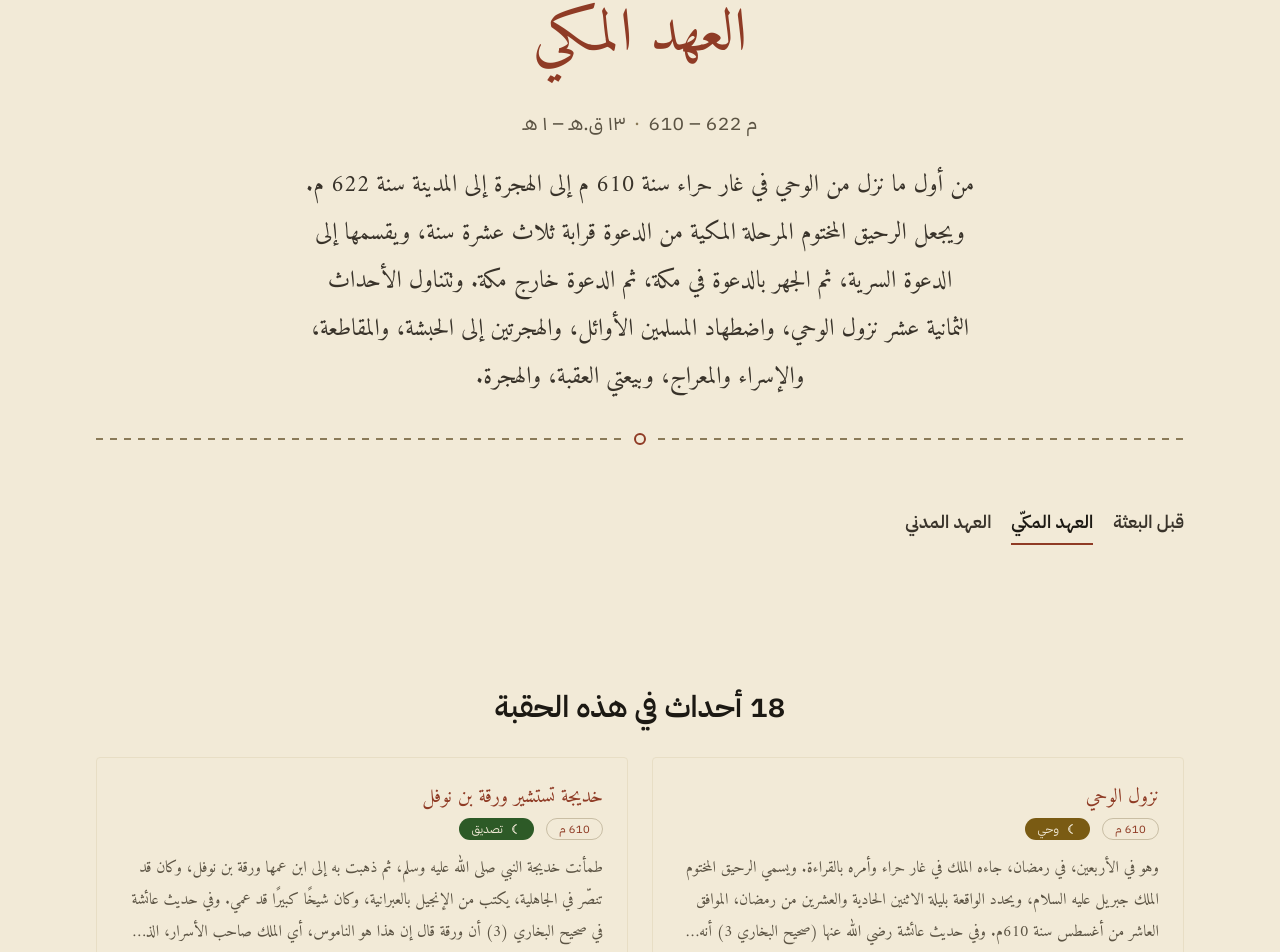
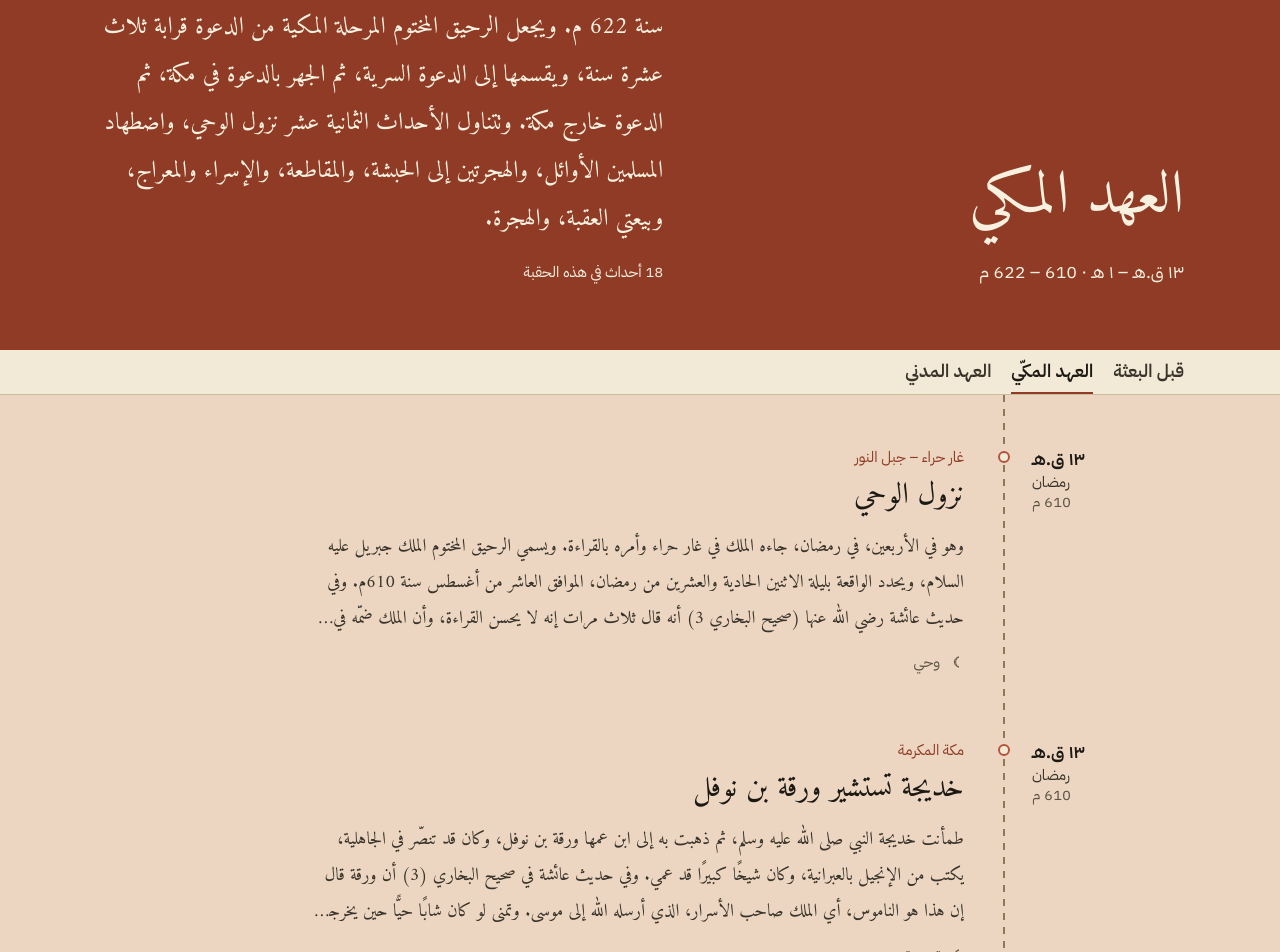
Before and after one commit to Abdalla-Eldoumani/seerah, a Next.js app: page /ar/era/meccan in a window 1280 px wide. Shown: the part 174-1126 px from the top of the page. Built offline with nearby package versions, Linux system fonts and the light colour scheme; no server answers.

Commit message:
give each era page a solid strip and the same ledger

```diff
--- a/src/app/[locale]/era/[eraId]/page.tsx
+++ b/src/app/[locale]/era/[eraId]/page.tsx
@@ -7,13 +7,10 @@ import { getTranslations, setRequestLocale } from 'next-intl/server';
 import { getEraMetadata, getEventsByEra } from '@/lib/data';
 import { generateEraMetadata } from '@/lib/metadata';
 import { Container } from '@/components/ui/Container';
-import { Divider } from '@/components/ui/Divider';
-import { Badge } from '@/components/ui/Badge';
 import EraNav from '@/components/navigation/EraNav';
-import { Link } from '@/i18n/navigation';
-import { getCategoryColor } from '@/config/categories';
-import { CategoryGlyph } from '@/components/icons/CategoryGlyph';
-import { formatEraTimespan, formatGregorianYear } from '@/lib/dates';
+import TimelineEraSection from '@/components/timeline/TimelineEraSection';
+import { eraStyle } from '@/lib/era-style';
+import { formatEraTimespan } from '@/lib/dates';
 import { ERA_IDS, type EraId } from '@/types/seerah';
 import { routing } from '@/i18n/routing';
 
@@ -51,28 +48,26 @@ export default async function EraPage({
   if (!era) notFound();
   const events = getEventsByEra(era.id);
   const tEra = await getTranslations({ locale, namespace: 'era' });
-  const tCategories = await getTranslations({ locale, namespace: 'categories' });
   const isAr = locale === 'ar';
   const timespan = formatEraTimespan(era, locale);
   const described = localizedField(era, 'description', locale);
 
-  const eraTitle = tEra(`names.${eraId}`);
   const countLabel =
     events.length === 1
       ? tEra('eventsCountSingular', { count: events.length })
       : tEra('eventsCountPlural', { count: events.length });
 
   return (
-    <div className="bg-parchment pb-24">
-      <section className="py-16 md:py-24">
-        <Container className="text-center space-y-6">
+    <div>
+      <section className="era-strip" style={eraStyle(era)}>
+        <Container className="grid gap-8 py-12 md:grid-cols-[minmax(0,5fr)_minmax(0,6fr)] md:items-end md:gap-12 md:py-16">
+          <div className="space-y-3">
             {/* On Arabic the Arabic era name is the h1; elsewhere the translated name is. */}
             {isAr ? (
               <h1
                 dir="rtl"
                 lang="ar"
-              className="font-arabic text-4xl md:text-5xl lg:text-6xl leading-relaxed"
-              style={{ color: era.themeColor }}
+                className="font-arabic text-5xl leading-relaxed md:text-6xl"
               >
                 {era.titleArabic}
               </h1>
@@ -81,112 +76,45 @@ export default async function EraPage({
                 <p
                   dir="rtl"
                   lang="ar"
-                className="font-arabic text-3xl md:text-4xl lg:text-5xl leading-relaxed"
-                style={{ color: era.themeColor }}
+                  className="w-fit font-arabic text-3xl leading-relaxed md:text-4xl"
                 >
                   {era.titleArabic}
                 </p>
-              <h1 className="font-display text-4xl md:text-5xl lg:text-6xl font-semibold text-ink tracking-tight">
-                {eraTitle}
+                <h1 className="font-display text-4xl font-bold tracking-tight md:text-6xl">
+                  {tEra(`names.${eraId}`)}
                 </h1>
               </>
             )}
+            <p className="text-lg">
+              {timespan.primary} &middot; {timespan.secondary}
+            </p>
+          </div>
 
-          <p className="font-body text-lg md:text-xl text-ink-soft" dir="ltr">
-            <span dir="ltr">{timespan.primary}</span>
-            <span className="mx-2 text-gold" aria-hidden="true">
-              ·
-            </span>
-            <span dir="ltr">{timespan.secondary}</span>
-          </p>
-
+          <div>
             <p
               lang={described.lang}
               dir={described.lang === 'ar' ? 'rtl' : 'ltr'}
               className={cn(
-              'mx-auto max-w-2xl text-ink-light',
+                'max-w-prose',
                 described.lang === 'ar'
                   ? 'font-arabic text-xl leading-loose md:text-2xl'
-                : 'font-body text-base leading-relaxed md:text-lg'
+                  : 'font-body text-lg leading-relaxed'
               )}
             >
               {described.text}
             </p>
-
-          <Divider ornament className="mt-8" />
-
-          <div className="pt-4">
-            <EraNav currentEra={era.id} />
+            <p className="mt-4 text-[0.9375rem]">{countLabel}</p>
           </div>
         </Container>
       </section>
 
-      <Container className="mt-8 md:mt-12">
-        <h2 className="font-display text-2xl md:text-3xl font-semibold text-ink mb-8 text-center">
-          {countLabel}
-        </h2>
-
-        <div className="grid grid-cols-1 sm:grid-cols-2 gap-6">
-          {events.map((event) => {
-            const categoryLabel = tCategories(event.category);
-            const categoryColor = getCategoryColor(event.category);
-            const localizedSummary = localizedField(event, 'summary', locale);
-
-            return (
-              <Link
-                key={event.id}
-                href={`/era/${era.id}/${event.id}`}
-                className="group block rounded-sm border border-parchment-dark bg-parchment p-6 transition-colors hover:border-gold-dark"
-              >
-                <p
-                  dir="rtl"
-                  lang="ar"
-                  className={`font-arabic ${
-                    isAr ? 'text-xl' : 'text-lg'
-                  } text-gold-dark leading-relaxed mb-1`}
-                >
-                  {event.titleArabic}
-                </p>
-
-                {!isAr && (
-                  <h3 className="font-display text-xl font-semibold text-ink group-hover:text-gold-dark transition-colors mb-2">
-                    {localizedField(event, 'title', locale).text}
-                  </h3>
-                )}
-
-                <div className="flex items-center gap-3 mb-3 flex-wrap">
-                  <Badge variant="date">
-                    {formatGregorianYear(event.yearCE, locale)}
-                  </Badge>
-                  <Badge
-                    variant="category"
-                    style={{ backgroundColor: categoryColor }}
-                  >
-                    <CategoryGlyph
-                      category={event.category}
-                      className="w-3.5 h-3.5 me-1"
-                    />
-                    {categoryLabel}
-                  </Badge>
+      <div className="border-b border-line">
+        <Container>
+          <EraNav currentEra={era.id} />
+        </Container>
       </div>
 
-                <p
-                  lang={localizedSummary.lang}
-                  dir={localizedSummary.lang === 'ar' ? 'rtl' : 'ltr'}
-                  className={cn(
-                    'line-clamp-3 text-ink-soft',
-                    localizedSummary.lang === 'ar'
-                      ? 'font-arabic text-base leading-loose'
-                      : 'font-body text-sm leading-relaxed'
-                  )}
-                >
-                  {localizedSummary.text}
-                </p>
-              </Link>
-            );
-          })}
-        </div>
-      </Container>
+      <TimelineEraSection era={era} events={events} showStrip={false} />
     </div>
   );
 }
```
Lines whose indentation alone changed are shown as unchanged.
